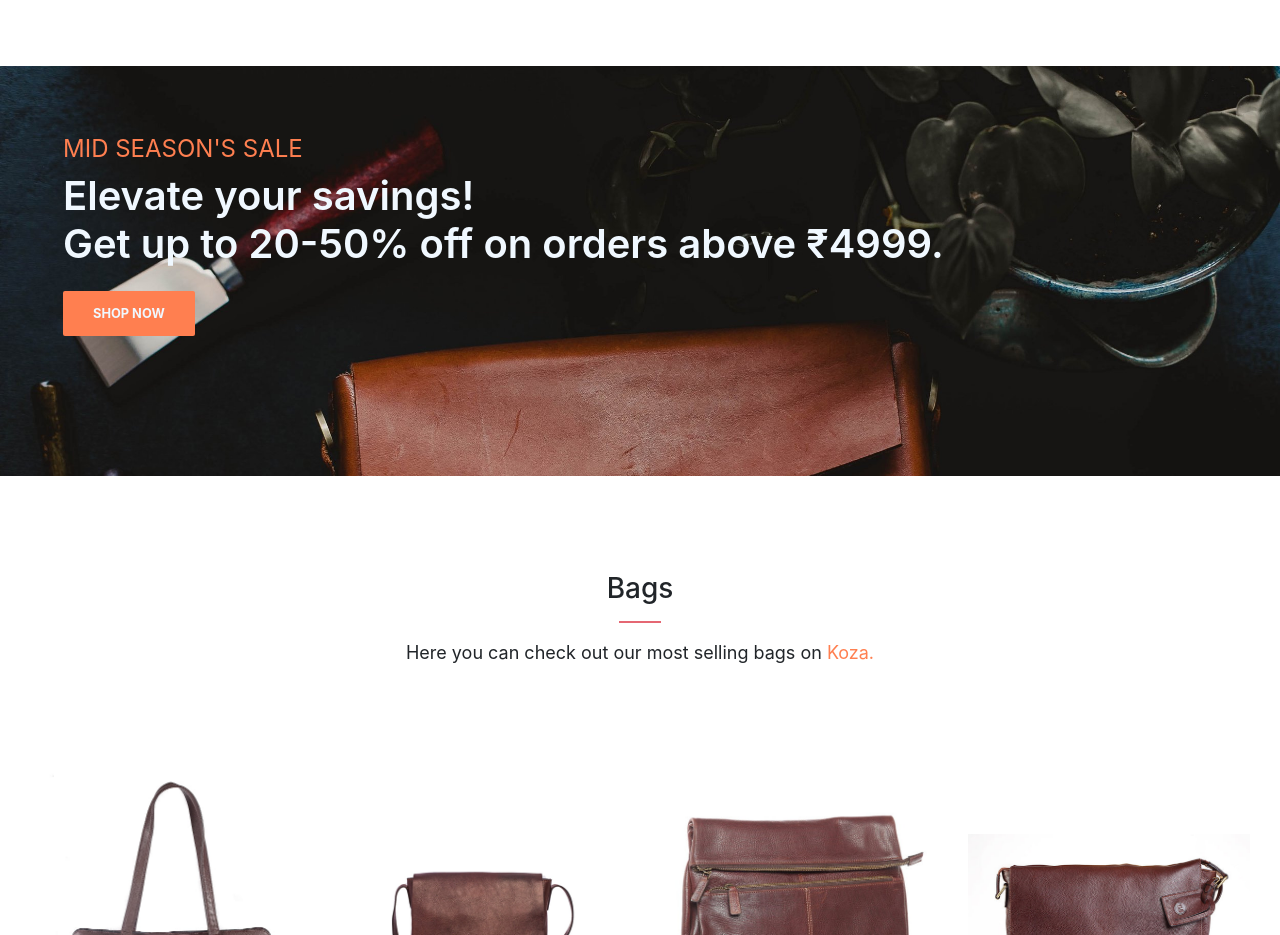
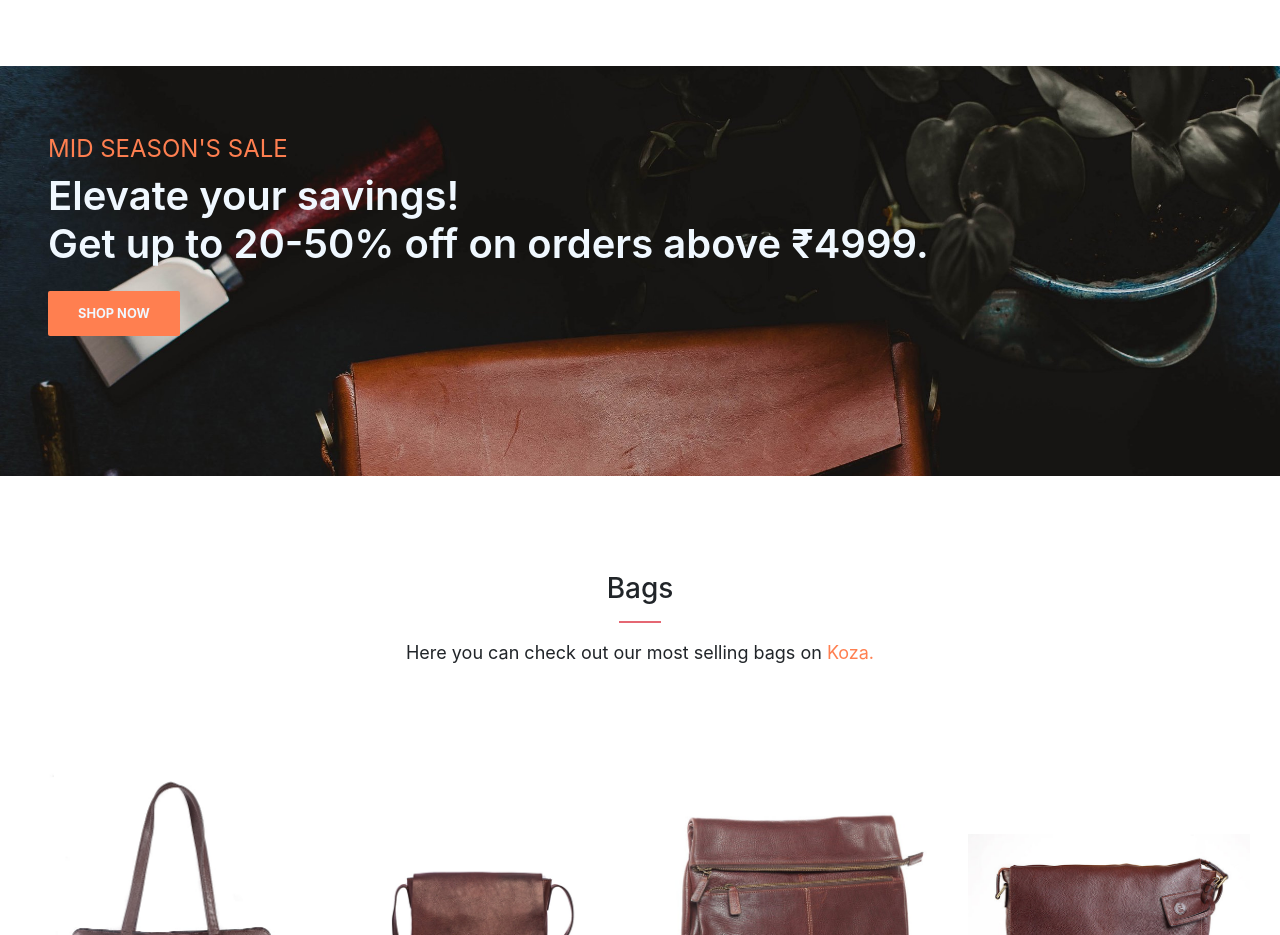
Before and after one commit to 3Sangeetha3/Koza-website, a website: page index.html in a window 1280 px wide. Shown: the part 2600-3535 px from the top of the page. Drawn offline with nearby package versions, Linux system fonts and the light colour scheme.

Commit message:
update: error

```diff
--- a/index.html
+++ b/index.html
@@ -217,7 +217,7 @@
 
     <!-- Banner -->
     <section id="banner" class="my-5 py-5">
-        <div class="container ml-5 mr-5">
+        <div class="ml-5 mr-5">
             <h4>MID SEASON'S SALE</h4>
             <h1>Elevate your savings! <br>Get up to 20-50% off on orders above ₹4999.</h1>
             <button class="text-uppercase">Shop Now</button>
```
